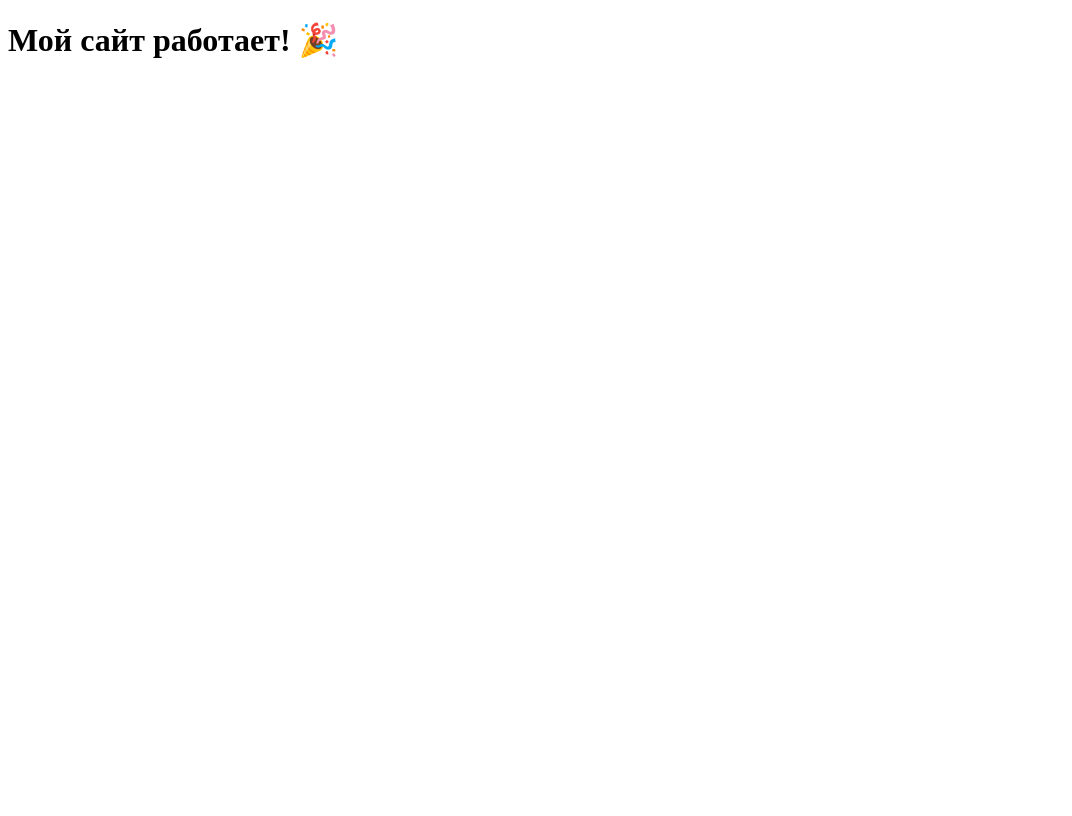
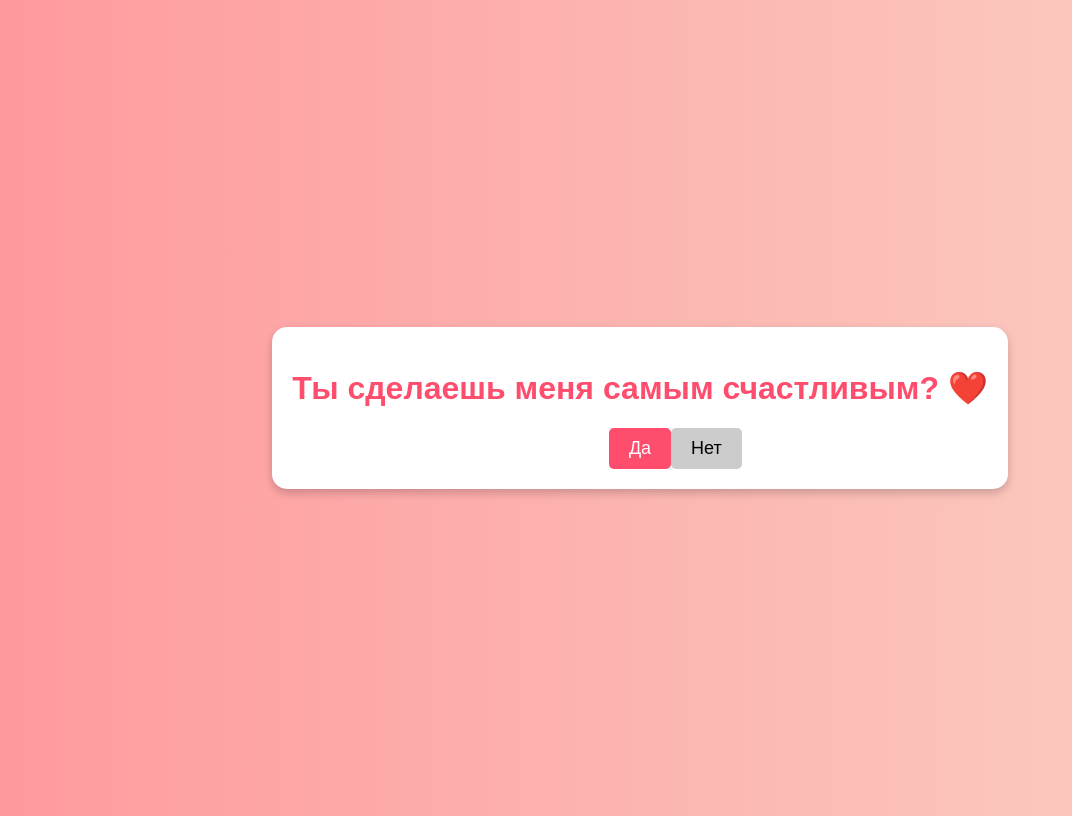
Before and after one commit to AlexOr0906/predlozen, a plain HTML site: page index.html in a window 1280 px wide. Shown: the whole page, without its empty margins (0-1072 px from the left). Drawn offline with Linux system fonts and the light colour scheme.

Commit message:
Update index.html

```diff
--- a/index.html
+++ b/index.html
@@ -3,9 +3,67 @@
 <head>
     <meta charset="UTF-8">
     <meta name="viewport" content="width=device-width, initial-scale=1.0">
-    <title>Привет!</title>
+    <title>Будешь моей девушкой?</title>
+    <style>
+        body {
+            display: flex;
+            justify-content: center;
+            align-items: center;
+            height: 100vh;
+            background: linear-gradient(to right, #ff9a9e, #fad0c4);
+            font-family: Arial, sans-serif;
+            text-align: center;
+        }
+        .container {
+            background: white;
+            padding: 20px;
+            border-radius: 15px;
+            box-shadow: 0 4px 10px rgba(0, 0, 0, 0.2);
+        }
+        h1 {
+            color: #ff4d6d;
+        }
+        .buttons {
+            margin-top: 20px;
+        }
+        .btn {
+            padding: 10px 20px;
+            font-size: 18px;
+            border: none;
+            cursor: pointer;
+            border-radius: 5px;
+            transition: 0.3s;
+        }
+        .yes {
+            background-color: #ff4d6d;
+            color: white;
+        }
+        .no {
+            background-color: #ccc;
+            color: black;
+            position: absolute;
+        }
+    </style>
 </head>
 <body>
-    <h1>Мой сайт работает! 🎉</h1>
+    <div class="container">
+        <h1>Ты сделаешь меня самым счастливым? ❤️</h1>
+        <div class="buttons">
+            <button class="btn yes" onclick="sayYes()">Да</button>
+            <button class="btn no" onmouseover="runAway(this)">Нет</button>
+        </div>
+    </div>
+
+    <script>
+        function sayYes() {
+            alert("Ура! ❤️ Ты моя девушка!");
+        }
+        function runAway(button) {
+            let x = Math.random() * (window.innerWidth - 100);
+            let y = Math.random() * (window.innerHeight - 50);
+            button.style.left = x + "px";
+            button.style.top = y + "px";
+        }
+    </script>
 </body>
 </html>
```
